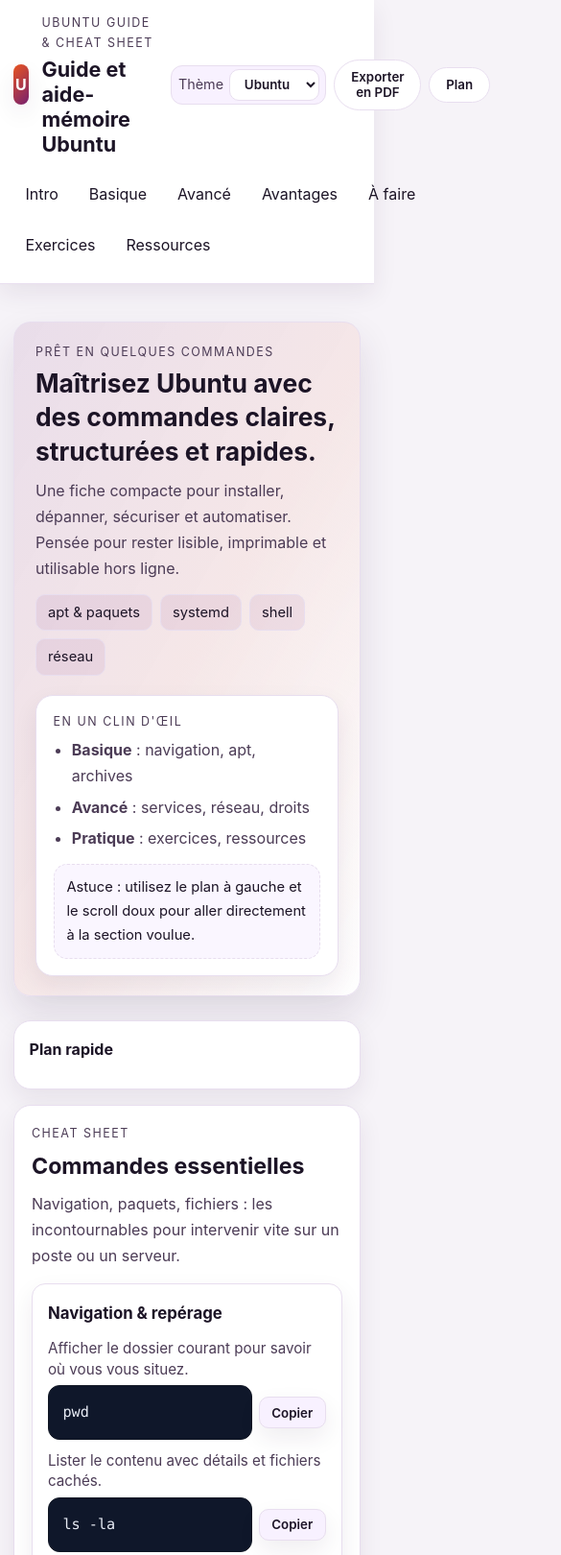
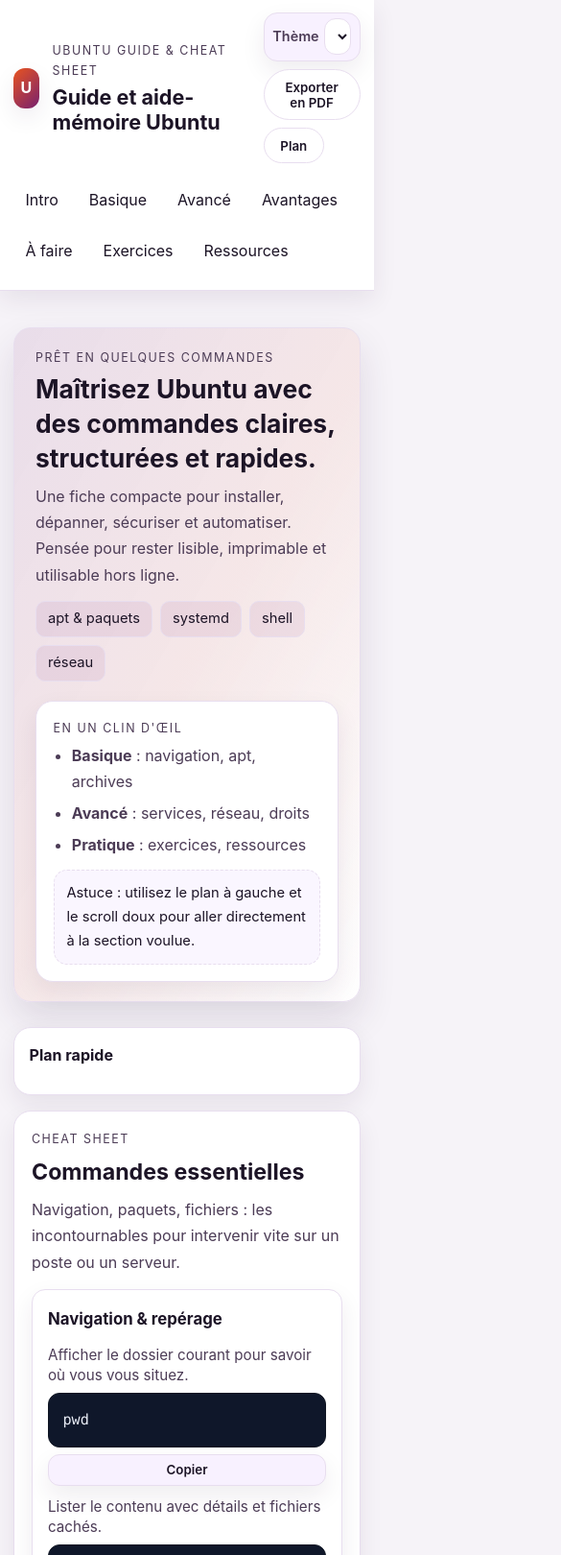
Before and after one commit to cybervalcin/Ubuntu, a website: page index.html in a window 390 px wide. Shown: the top 1620 px of the page at 96% size, 585 px wide, since content can reach past the window. Drawn offline with Linux system fonts and the light colour scheme.

Commit message:
Mise à jour du sélecteur de thème, des cartes commandes et de la responsivité.

```diff
--- a/ubuntu-guide.css
+++ b/ubuntu-guide.css
@@ -225,6 +225,7 @@
     align-items: center;
     gap: 0.5rem;
     justify-content: flex-end;
+    flex-wrap: wrap;
 }
 
 button {
@@ -281,27 +282,30 @@
     display: flex;
     align-items: center;
     gap: 0.35rem;
-    padding: 0.2rem 0.4rem;
-    border-radius: 12px;
+    padding: 0.35rem 0.55rem;
+    border-radius: var(--radius);
     background: var(--chip-bg);
     border: 1px solid var(--line);
+    box-shadow: var(--shadow-soft);
 }
 
 .theme-switcher label {
     font-size: 0.9rem;
     color: var(--muted);
+    font-weight: 600;
 }
 
 .theme-switcher select {
     border: 1px solid var(--line);
-    border-radius: 10px;
-    padding: 0.4rem 0.7rem;
+    border-radius: 12px;
+    padding: 0.45rem 0.8rem;
     background: var(--surface);
     color: var(--text);
     font-family: inherit;
     font-weight: 600;
     cursor: pointer;
     outline: none;
+    min-height: 38px;
 }
 
 .theme-switcher select:hover {
@@ -451,19 +455,20 @@
 
 .command-snippet {
     display: flex;
-    align-items: center;
-    gap: 0.4rem;
+    align-items: stretch;
+    gap: 0.45rem;
     justify-content: space-between;
 }
 
 .command-snippet pre {
     flex: 1;
     margin: 0;
+    width: 100%;
 }
 
 .copy-line {
-    border-radius: 10px;
-    padding: 0.45rem 0.8rem;
+    border-radius: 12px;
+    padding: 0.45rem 0.85rem;
     border: 1px solid var(--line);
     background: var(--chip-bg);
     font-weight: 600;
@@ -616,6 +621,7 @@
 
     .top-actions {
         grid-area: actions;
+        justify-content: flex-start;
     }
 
     .hero {
@@ -638,7 +644,17 @@
 
     .command-row {
         grid-template-columns: 1fr;
-        gap: 0.4rem;
+        gap: 0.5rem;
+    }
+
+    .command-snippet {
+        flex-direction: column;
+        align-items: flex-start;
+    }
+
+    .copy-line {
+        width: 100%;
+        text-align: center;
     }
 
     .mobile-only {
@@ -663,6 +679,15 @@
     .toc a {
         background: #f7f8fb;
         border: 1px solid #e4e7ee;
+    }
+
+    .theme-switcher {
+        width: 100%;
+        justify-content: space-between;
+    }
+
+    .theme-switcher select {
+        width: 100%;
     }
 }
 
```
Also changed, not shown: package.json (added, +12 -0 lines), 1 other file.
